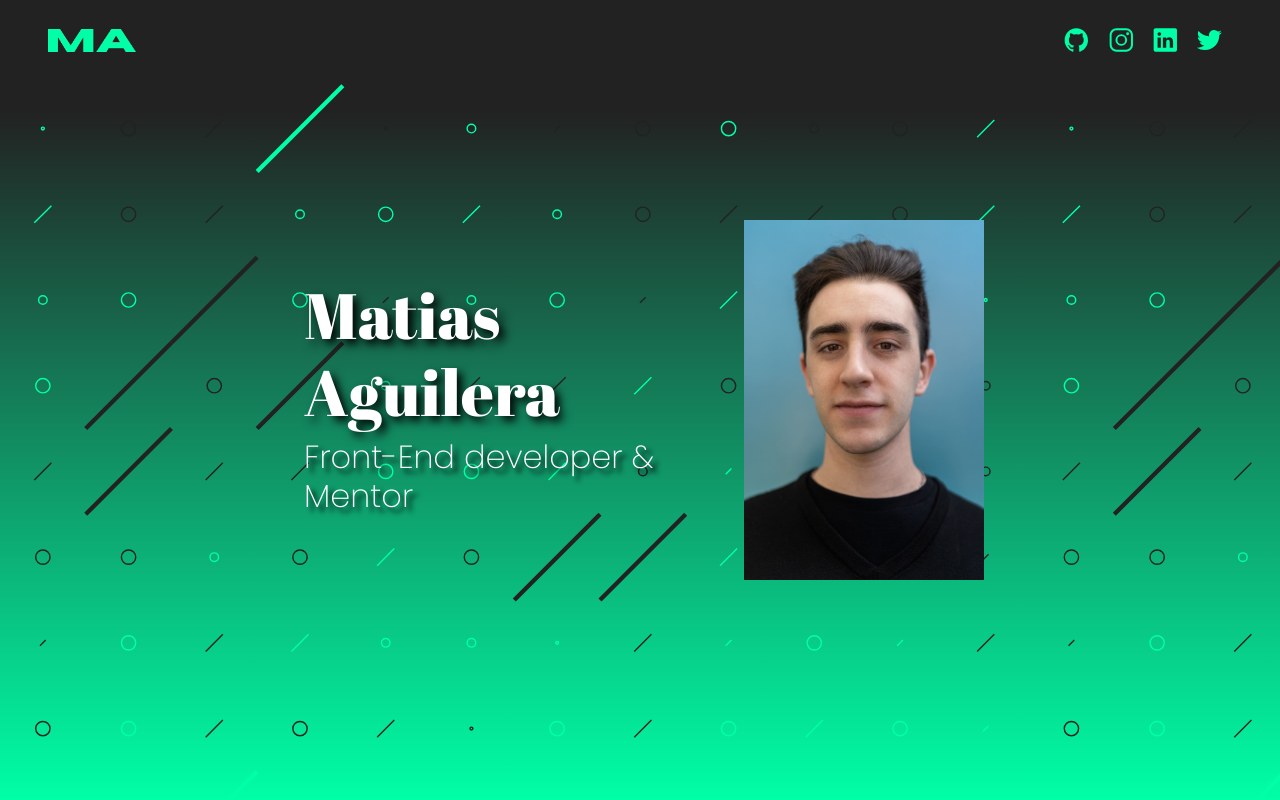
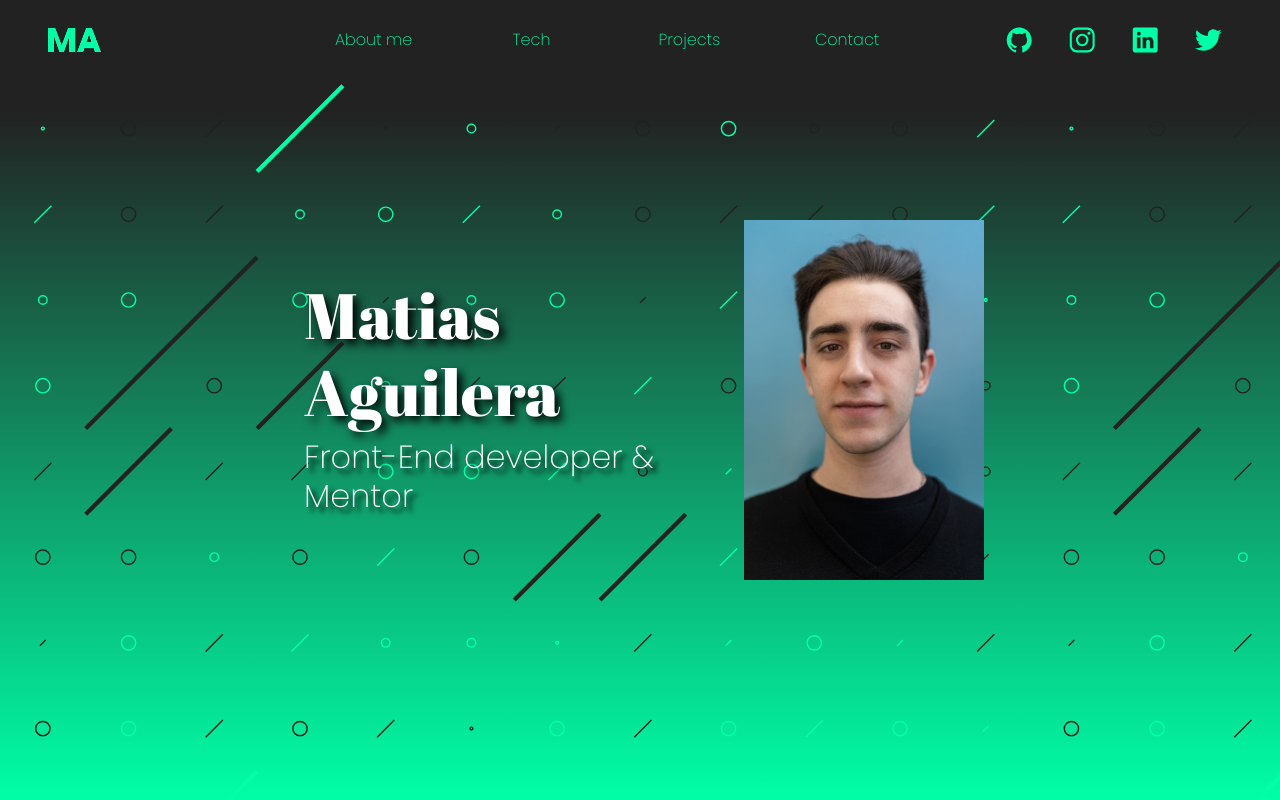
Before and after one commit to Mati1999/MyPorfolio, a React (Vite) app: page / in a window 1280 px wide. Shown: the top 800 px of the page. Built offline with nearby package versions, Linux system fonts and the light colour scheme.

Commit message:
Adding pagination again and new style on projects and contact

```diff
--- a/src/components/AboutMe.jsx
+++ b/src/components/AboutMe.jsx
@@ -3,7 +3,7 @@ import '../scss/AboutMe.scss';
 
 const AboutMe = () => {
     return (
-        <div className='AboutMeSection' id='AboutMe'>
+        <div className='AboutMeSection' id='aboutMe'>
             <h2>AboutMe</h2>
             <p>
                 Lorem ipsum dolor sit amet consectetur, adipisicing elit. Doloribus earum quasi, unde numquam nobis atque. Odit dignissimos quibusdam eaque unde repudiandae provident distinctio
--- a/src/components/Header.jsx
+++ b/src/components/Header.jsx
@@ -11,20 +11,42 @@ const Header = () => {
     };
     return (
         <header>
-            <Link className='toTop' smooth={true}>
+            <Link className='toTop logoContainer' smooth={true}>
                 <img className='toTop' src={MA} alt='' onClick={scrollToTop} />
             </Link>
+            <ul className='navigation'>
+                <li>
+                    <Link to='aboutMe' smooth={true}>
+                        About me
+                    </Link>
+                </li>
+                <li>
+                    <Link to='tech' smooth={true}>
+                        Tech
+                    </Link>
+                </li>
+                <li>
+                    <Link to='projects' smooth={true}>
+                        Projects
+                    </Link>
+                </li>
+                <li>
+                    <Link to='contact' smooth={true}>
+                        Contact
+                    </Link>
+                </li>
+            </ul>
             <div className='socialLinks'>
-                <a href='https://github.com/Mati1999' Target='_blank'>
+                <a href='https://github.com/Mati1999' target='_blank'>
                     <ion-icon name='logo-github'></ion-icon>
                 </a>
-                <a href='https://www.instagram.com/matias_aguilera99/' Target='_blank'>
+                <a href='https://www.instagram.com/matias_aguilera99/' target='_blank'>
                     <ion-icon name='logo-instagram'></ion-icon>
                 </a>
-                <a href='https://www.linkedin.com/in/matiasaguilera/' Target='_blank'>
+                <a href='https://www.linkedin.com/in/matiasaguilera/' target='_blank'>
                     <ion-icon name='logo-linkedin'></ion-icon>
                 </a>
-                <a href='https://twitter.com/mati_aguilera99' Target='_blank'>
+                <a href='https://twitter.com/mati_aguilera99' target='_blank'>
                     <ion-icon name='logo-twitter'></ion-icon>
                 </a>
             </div>
--- a/src/components/Projects.jsx
+++ b/src/components/Projects.jsx
@@ -4,10 +4,14 @@ import pic from '../static/pic.png';
 
 const Projects = () => {
     return (
-        <div id='projects' className='projects container-fluid'>
+        <div id='projects' className='projects'>
             <h2>Projects</h2>
-            <div className='projects-container row d-flex '>
-                <div className='project col'>
+            <div className='projects-container '>
+                <div className='project '>
+                    <p className='project-info'>
+                        Lorem ipsum dolor sit amet consectetur adipisicing elit. Culpa in quis ipsa fugiat facere! Odit, voluptatum neque? Reiciendis iste expedita eveniet neque nesciunt veritatis,
+                        voluptates dolorem veniam dolores, error eaque.
+                    </p>
                     <div className='project-content'>
                         <img src={pic} alt='' />
                         <div>
@@ -16,7 +20,24 @@ const Projects = () => {
                         </div>
                     </div>
                 </div>
-                <div className='project col'>
+                <div className='project '>
+                    <div className='project-content'>
+                        <img src={pic} alt='' />
+                        <div>
+                            <a href=''>Live</a>
+                            <a href=''>Code</a>
+                        </div>
+                    </div>
+                    <p className='project-info'>
+                        Lorem ipsum dolor sit amet consectetur adipisicing elit. Culpa in quis ipsa fugiat facere! Odit, voluptatum neque? Reiciendis iste expedita eveniet neque nesciunt veritatis,
+                        voluptates dolorem veniam dolores, error eaque.
+                    </p>
+                </div>
+                <div className='project '>
+                    <p className='project-info'>
+                        Lorem ipsum dolor sit amet consectetur adipisicing elit. Culpa in quis ipsa fugiat facere! Odit, voluptatum neque? Reiciendis iste expedita eveniet neque nesciunt veritatis,
+                        voluptates dolorem veniam dolores, error eaque.
+                    </p>
                     <div className='project-content'>
                         <img src={pic} alt='' />
                         <div>
@@ -25,60 +46,6 @@ const Projects = () => {
                         </div>
                     </div>
                 </div>
-                {/* <div className='project col-lg-3'>
-                    <div className='project-content'>
-                        <img src={pic} alt='' />
-                        <div>
-                            <a href=''>Live</a>
-                            <a href=''>Code</a>
-                        </div>
-                    </div>
-                </div>
-                <div className='project col-lg-3'>
-                    <div className='project-content'>
-                        <img src={pic} alt='' />
-                        <div>
-                            <a href=''>Live</a>
-                            <a href=''>Code</a>
-                        </div>
-                    </div>
-                </div>
-                <div className='project col-lg-3'>
-                    <div className='project-content'>
-                        <img src={pic} alt='' />
-                        <div>
-                            <a href=''>Live</a>
-                            <a href=''>Code</a>
-                        </div>
-                    </div>
-                </div>
-                <div className='project col-lg-3'>
-                    <div className='project-content'>
-                        <img src={pic} alt='' />
-                        <div>
-                            <a href=''>Live</a>
-                            <a href=''>Code</a>
-                        </div>
-                    </div>
-                </div>
-                <div className='project col-lg-3'>
-                    <div className='project-content'>
-                        <img src={pic} alt='' />
-                        <div>
-                            <a href=''>Live</a>
-                            <a href=''>Code</a>
-                        </div>
-                    </div>
-                </div>
-                <div className='project col-lg-3'>
-                    <div className='project-content'>
-                        <img src={pic} alt='' />
-                        <div>
-                            <a href=''>Live</a>
-                            <a href=''>Code</a>
-                        </div>
-                    </div>
-                </div> */}
             </div>
         </div>
     );
--- a/src/scss/AboutMe.scss
+++ b/src/scss/AboutMe.scss
@@ -8,8 +8,6 @@
     justify-content: center;
     padding: 0 20rem;
     background-color: $details-secondary;
-    position: sticky;
-    top: 0;
 
     h2 {
         font-size: 2.5rem;
--- a/src/scss/Contact.scss
+++ b/src/scss/Contact.scss
@@ -6,8 +6,6 @@
     flex-direction: column;
     justify-content: space-evenly;
     align-items: center;
-    position: sticky;
-    top: 0;
     background-color: $general;
     padding: 5rem 2rem 2rem 2rem;
 
@@ -42,6 +40,14 @@
         &:-webkit-autofill:focus {
             transition: background-color 600000s 0s, color 600000s 0s;
         }
+        &:focus {
+            background-color: $details-transparent;
+            transition: all 0.3s ease;
+        }
+        &:focus::placeholder {
+            color: $details-transition;
+            transition: all 0.3s ease;
+        }
     }
     textarea {
         @include medidas(90%, 60%);
@@ -64,8 +70,7 @@
         border-radius: 0.5rem;
         font-weight: 600;
         &:hover {
-            background-color: $details-transition;
-            color: black;
+            background-color: $details-secondary;
             transition: 0.3s all ease;
         }
     }
--- a/src/scss/Header.scss
+++ b/src/scss/Header.scss
@@ -10,20 +10,65 @@ header {
     justify-content: space-between;
     align-items: center;
     background-color: $general;
+}
 
+.logoContainer {
+    @include medidas(15%, 100%);
+    display: flex;
+    align-items: center;
+    justify-content: flex-start;
     img {
-        @include medidas(30%, auto);
+        @include medidas(30%, 30%);
+        cursor: pointer;
     }
 }
 
+.navigation {
+    @include medidas(50%, 100%);
+    margin: 0;
+    padding: 0;
+    display: flex;
+    justify-content: space-between;
+    align-items: center;
+
+    li {
+        list-style-type: none;
+        @include medidas(20%, 50%);
+        cursor: pointer;
+        display: flex;
+        justify-content: center;
+        align-items: center;
+        color: $details;
+        a {
+            position: relative;
+            &::before {
+                content: '';
+                position: absolute;
+                width: 0%;
+                height: 2px;
+                bottom: 0;
+                background-color: $details;
+                left: 0;
+                transition: all 0.3s ease-in-out;
+            }
+
+            &:hover::before {
+                width: 100%;
+            }
+            &:hover {
+                color: $details;
+            }
+        }
+    }
+}
 .socialLinks {
-    @include medidas(15%, 100%);
+    @include medidas(20%, 100%);
     display: flex;
-    justify-content: space-evenly;
+    justify-content: space-between;
     align-items: center;
 
     a {
-        @include medidas(100%, 100%);
+        @include medidas(20%, 100%);
         display: flex;
         justify-content: center;
         align-items: center;
--- a/src/scss/Presentation.scss
+++ b/src/scss/Presentation.scss
@@ -17,8 +17,6 @@ section {
     justify-content: center;
     align-items: center;
     padding: 0 5rem;
-    position: sticky;
-    top: 0;
 
     div {
         @include medidas(40%, 30%);
--- a/src/scss/Tech.scss
+++ b/src/scss/Tech.scss
@@ -6,8 +6,6 @@
     align-items: center;
     flex-direction: column;
     justify-content: flex-start;
-    position: sticky;
-    top: 3rem;
     background-color: $general;
     padding: 2rem;
     .tech-col {
--- a/src/scss/variables.scss
+++ b/src/scss/variables.scss
@@ -6,6 +6,7 @@ $details-terciary: #00fbff;
 
 $general: #222;
 $general-light: #474747;
+$general-transparent: #22222279;
 
 @mixin medidas($width, $height) {
     width: $width;
```
Also changed, not shown: src/scss/Projects.scss (+49 -14 lines).
